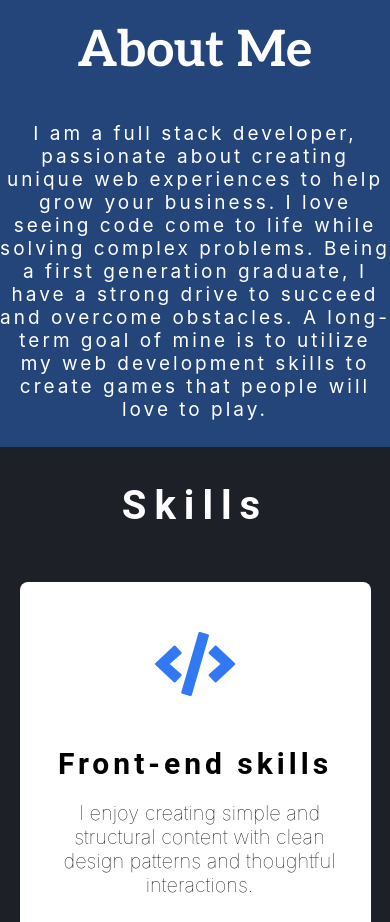
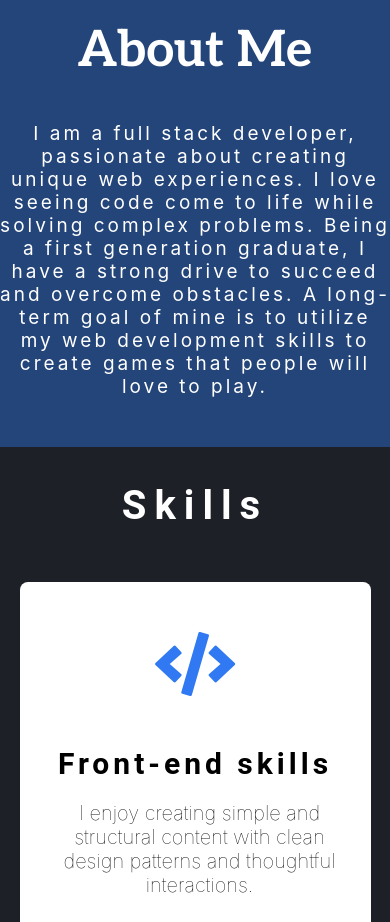
Before and after one commit to AbdifatahOsman2/Portfolio-V3, a React (Create React App) app: page / in a window 390 px wide. Shown: the part 2200-3122 px from the top of the page. Built offline with nearby package versions, Linux system fonts and the light colour scheme; the HTML template or start-up script is replaced by a standard one.

Commit message:
mobile redone

```diff
--- a/src/screens/Home.jsx
+++ b/src/screens/Home.jsx
@@ -95,7 +95,7 @@ const Home = () => {
       <section className="section-three">
       <div className="container">
           <h1 id="about-me">About Me</h1>
-          <p>I am a full stack developer, passionate about creating unique web experiences to help grow your business. I love seeing code come to life while solving complex problems. Being a first generation graduate, I have a strong drive to succeed and overcome obstacles. A long-term goal of mine is to utilize my web development skills to create games that people will love to play.</p>
+          <p>I am a full stack developer, passionate about creating unique web experiences. I love seeing code come to life while solving complex problems. Being a first generation graduate, I have a strong drive to succeed and overcome obstacles. A long-term goal of mine is to utilize my web development skills to create games that people will love to play.</p>
       </div>
       </section>
 
```
